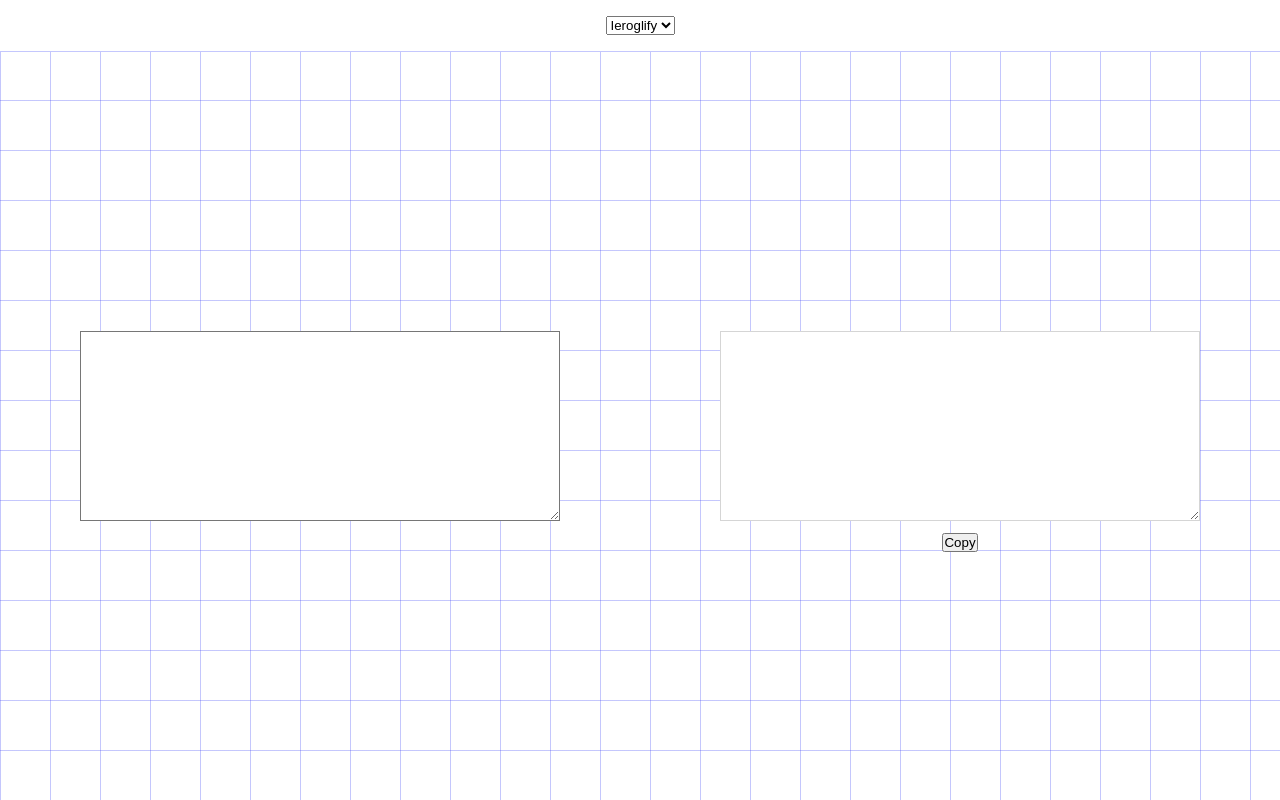
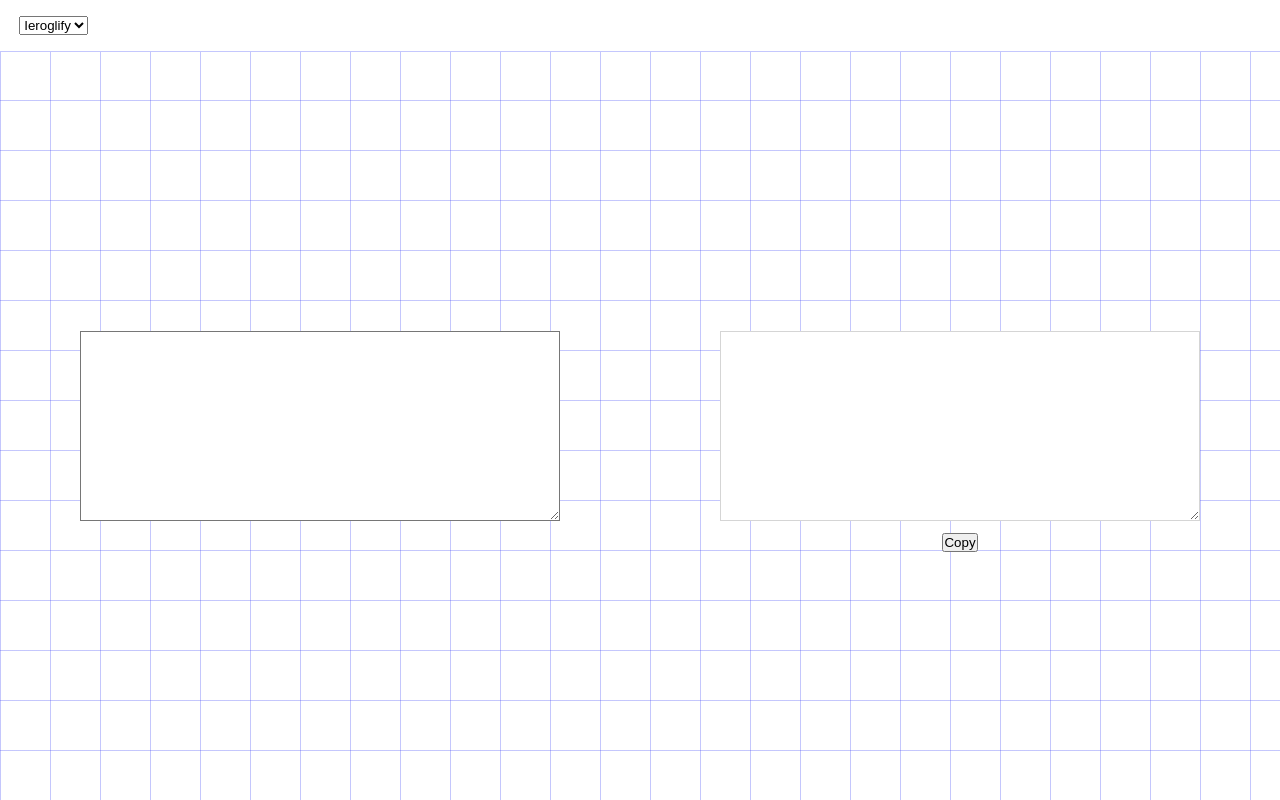
Before and after one commit to addicted-2-you/text-transformer, a React app: page / in a window 1280 px wide. Built offline with nearby package versions, Linux system fonts and the light colour scheme.

Commit message:
put transform type picker to the start of the controls panel

```diff
--- a/src/widgets/controls-panel/controls-panel.scss
+++ b/src/widgets/controls-panel/controls-panel.scss
@@ -3,7 +3,7 @@ $fade-purple: #444cf750;
 .controls-panel {
   padding: 1rem 1.2rem;
   display: flex;
-  justify-content: center;
+  justify-content: start;
   align-items: center;
   grid-area: controls-panel;
   background-color: #ffffff;
```
